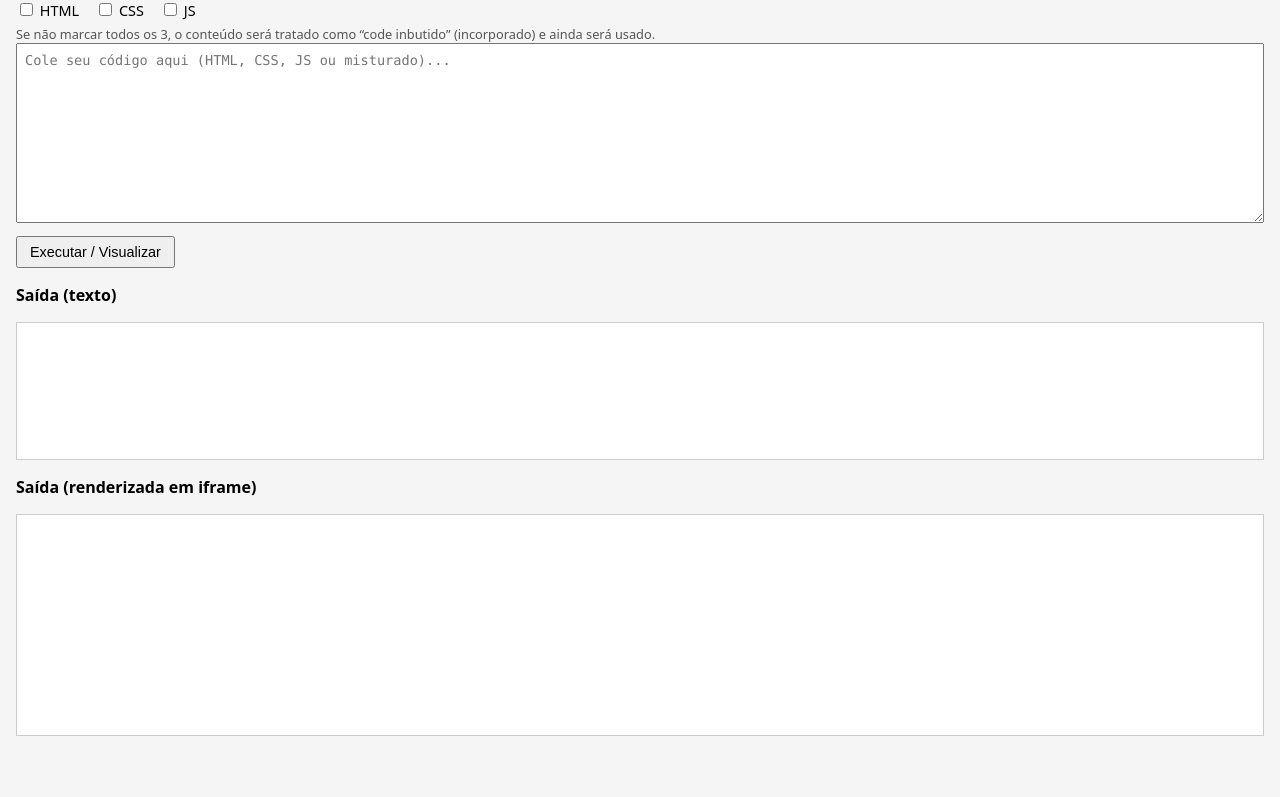
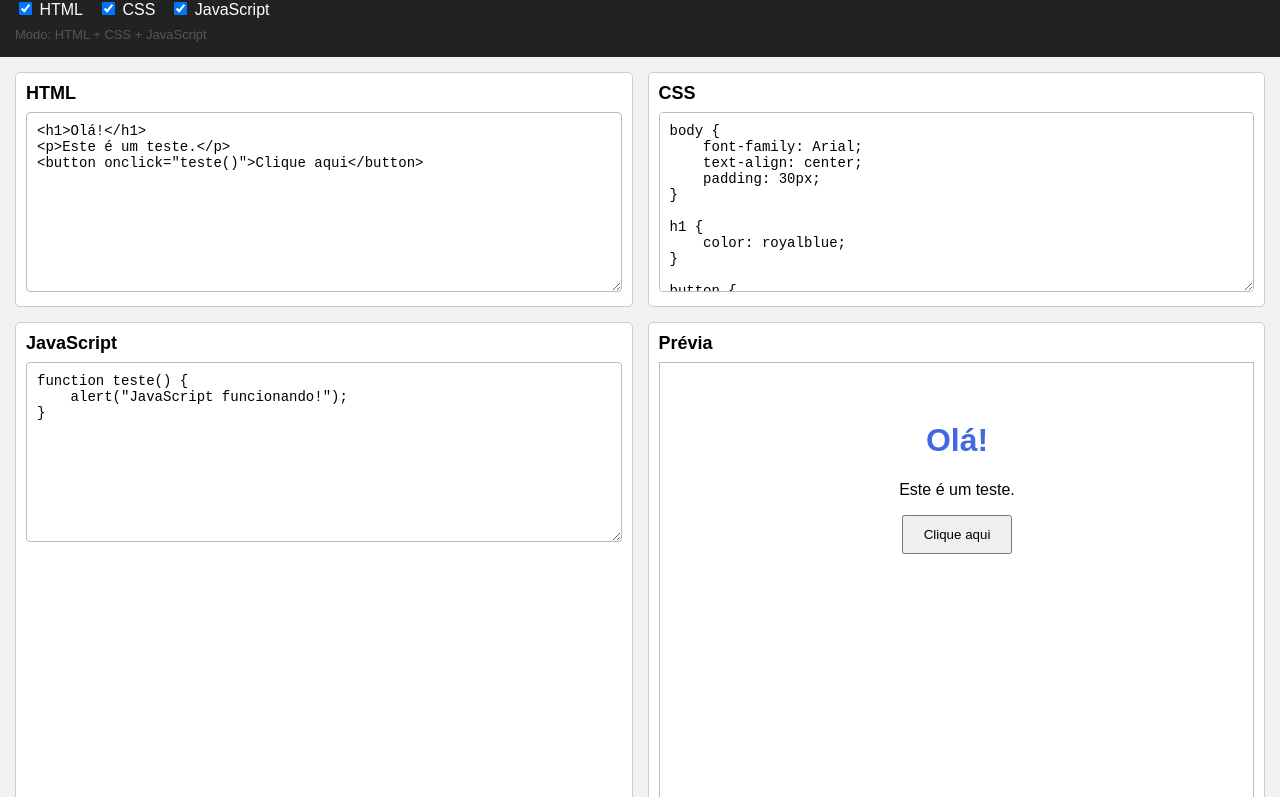
Before and after one commit to daniel11255/html-teste, a plain HTML site: page index.html in a window 1280 px wide. Shown: the part 52-849 px from the top of the page. Before the commit the page ends 804 px from the top, so only its background shows below. Drawn offline with Linux system fonts and the light colour scheme.

Commit message:
Refactor HTML structure and improve styles

```diff
--- a/index.html
+++ b/index.html
@@ -1,166 +1,271 @@
 <!DOCTYPE html>
 <html lang="pt-BR">
+
 <head>
-  <meta charset="UTF-8" />
-  <title>Visualizador Simples de HTML/CSS/JS</title>
+    <meta charset="UTF-8">
+    <meta name="viewport" content="width=device-width, initial-scale=1.0">
+    <title>Visualizador HTML CSS JS</title>
+
     <style>
+        * {
+            box-sizing: border-box;
+        }
+
         body {
-      font-family: system-ui, -apple-system, sans-serif;
-      margin: 16px;
-      background: #f5f5f5;
+            margin: 0;
+            font-family: Arial, sans-serif;
+            background: #f2f2f2;
         }
-    h1 {
-      font-size: 1.2rem;
-      margin-bottom: 8px;
+
+        header {
+            padding: 15px;
+            background: #222;
+            color: white;
         }
-    label {
-      display: inline-block;
-      margin-right: 12px;
-      font-size: 0.9rem;
+
+        header h1 {
+            margin: 0 0 10px;
+            font-size: 22px;
         }
+
+        .selecao {
+            display: flex;
+            gap: 15px;
+            flex-wrap: wrap;
+        }
+
+        .selecao label {
+            cursor: pointer;
+        }
+
+        main {
+            display: grid;
+            grid-template-columns: 1fr 1fr;
+            gap: 15px;
+            padding: 15px;
+        }
+
+        .editor,
+        .preview {
+            background: white;
+            border: 1px solid #ccc;
+            border-radius: 5px;
+            padding: 10px;
+        }
+
+        .editor h2,
+        .preview h2 {
+            margin: 0 0 8px;
+            font-size: 18px;
+        }
+
         textarea {
             width: 100%;
             height: 180px;
-      font-family: ui-monospace, SFMono-Regular, Menlo, Consolas, monospace;
-      font-size: 0.85rem;
-      padding: 8px;
-      box-sizing: border-box;
             resize: vertical;
+            padding: 10px;
+            font-family: monospace;
+            font-size: 14px;
+            border: 1px solid #bbb;
+            border-radius: 4px;
         }
-    button {
-      margin-top: 8px;
-      padding: 6px 12px;
-      font-size: 0.9rem;
+
+        .preview {
+            min-height: 570px;
         }
-    .output {
-      margin-top: 16px;
-      border: 1px solid #ccc;
-      background: #fff;
-      padding: 8px;
-      min-height: 120px;
-      white-space: pre-wrap;
-      font-family: ui-monospace, SFMono-Regular, Menlo, Consolas, monospace;
-      font-size: 0.85rem;
-    }
-    .frame-container {
-      margin-top: 16px;
-      border: 1px solid #ccc;
-      background: #fff;
-    }
+
         iframe {
             width: 100%;
-      height: 220px;
-      border: none;
-      display: block;
+            height: 520px;
+            border: 1px solid #bbb;
+            background: white;
         }
-    .note {
-      font-size: 0.8rem;
+
+        footer {
+            text-align: center;
+            padding: 10px;
+            color: #666;
+        }
+
+        #status {
+            margin-top: 8px;
+            font-size: 13px;
             color: #555;
-      margin-top: 4px;
+        }
+
+        @media (max-width: 800px) {
+            main {
+                grid-template-columns: 1fr;
+            }
         }
     </style>
 </head>
+
 <body>
-  <h1>Visualizador simples de HTML / CSS / JS</h1>
 
-  <div>
-    <label><input type="checkbox" id="useHtml" /> HTML</label>
-    <label><input type="checkbox" id="useCss" /> CSS</label>
-    <label><input type="checkbox" id="useJs" /> JS</label>
-  </div>
-  <div class="note">
-    Se não marcar todos os 3, o conteúdo será tratado como “code inbutido” (incorporado) e ainda será usado.
+    <header>
+
+        <h1>Visualizador HTML, CSS e JS</h1>
+
+        <div class="selecao">
+
+            <label>
+                <input type="checkbox" id="usarHTML" checked>
+                HTML
+            </label>
+
+            <label>
+                <input type="checkbox" id="usarCSS" checked>
+                CSS
+            </label>
+
+            <label>
+                <input type="checkbox" id="usarJS" checked>
+                JavaScript
+            </label>
+
         </div>
 
-  <textarea id="codeInput" placeholder="Cole seu código aqui (HTML, CSS, JS ou misturado)..."></textarea>
-  <br />
-  <button id="runBtn">Executar / Visualizar</button>
-
-  <h2 style="font-size:1rem; margin-top:16px;">Saída (texto)</h2>
-  <div id="textOutput" class="output"></div>
-
-  <h2 style="font-size:1rem; margin-top:16px;">Saída (renderizada em iframe)</h2>
-  <div class="frame-container">
-    <iframe id="previewFrame"></iframe>
+        <div id="status">
+            Modo: HTML + CSS + JavaScript
         </div>
 
-  <script>
-    document.getElementById('runBtn').addEventListener('click', () => {
-      const useHtml = document.getElementById('useHtml').checked;
-      const useCss = document.getElementById('useCss').checked;
-      const useJs = document.getElementById('useJs').checked;
-      const code = document.getElementById('codeInput').value;
+    </header>
 
-      const textOutput = document.getElementById('textOutput');
-      const frame = document.getElementById('previewFrame');
+    <main>
 
-      // Sempre mostra o código como “code inbutido” na saída de texto
-      textOutput.textContent = code;
+        <section class="editor">
 
-      // Monta o conteúdo do iframe
-      let htmlPart = '';
-      let cssPart = '';
-      let jsPart = '';
+            <h2>HTML</h2>
 
-      const allSelected = useHtml && useCss && useJs;
+            <textarea id="htmlCode" spellcheck="false"><h1>Olá!</h1>
+<p>Este é um teste.</p>
+<button onclick="teste()">Clique aqui</button></textarea>
 
-      if (allSelected) {
-        // Tenta separar por tags se o usuário colou algo parecido com um arquivo completo
-        // Esta é uma separação bem simples e ingênua, só para exemplo.
-        const htmlMatch = code.match(/<!DOCTYPE[^>]*>|<html[\s\S]*<\/html>/i);
-        const styleMatch = code.match(/<style[^>]*>([\s\S]*?)<\/style>/i);
-        const scriptMatch = code.match(/<script[^>]*>([\s\S]*?)<\/script>/i);
+        </section>
 
-        if (htmlMatch) {
-          htmlPart = htmlMatch[0];
-        } else {
-          // Se não achar <html>... assume que tudo é HTML
-          htmlPart = code;
+        <section class="editor">
+
+            <h2>CSS</h2>
+
+            <textarea id="cssCode" spellcheck="false">body {
+    font-family: Arial;
+    text-align: center;
+    padding: 30px;
 }
 
-        if (styleMatch) {
-          cssPart = styleMatch[1];
-        }
-        if (scriptMatch) {
-          jsPart = scriptMatch[1];
-        }
-      } else {
-        // Não selecionou todos: trata tudo como “code inbutido”
-        // Coloca tudo dentro de <pre> para visualização e também tenta executar como HTML
-        htmlPart =
-          '<pre style="white-space: pre-wrap; word-break: break-word;">' +
-          escapeHtml(code) +
-          '</pre>';
-        cssPart = '';
-        jsPart = '';
+h1 {
+    color: royalblue;
 }
 
-      const fullHtml =
-        '<!DOCTYPE html>' +
-        '<html lang="pt-BR">' +
-        '<head>' +
-        '<meta charset="UTF-8">' +
-        (cssPart ? '<style>' + cssPart + '</style>' : '') +
-        '</head>' +
-        '<body>' +
-        htmlPart +
-        (jsPart ? '<script>' + jsPart + '<\/script>' : '') +
-        '</body>' +
-        '</html>';
+button {
+    padding: 10px 20px;
+    cursor: pointer;
+}</textarea>
 
-      // Escreve no iframe
-      const doc = frame.contentDocument || frame.contentWindow.document;
-      doc.open();
-      doc.write(fullHtml);
-      doc.close();
-    });
+        </section>
 
-    function escapeHtml(str) {
-      return str
-        .replace(/&/g, '&amp;')
-        .replace(/</g, '&lt;')
-        .replace(/>/g, '&gt;');
+        <section class="editor">
+
+            <h2>JavaScript</h2>
+
+            <textarea id="jsCode" spellcheck="false">function teste() {
+    alert("JavaScript funcionando!");
+}</textarea>
+
+        </section>
+
+        <section class="preview">
+
+            <h2>Prévia</h2>
+
+            <iframe id="preview"></iframe>
+
+        </section>
+
+    </main>
+
+    <footer>
+        Visualizador simples de HTML, CSS e JavaScript
+    </footer>
+
+    <script>
+        const htmlCode = document.getElementById("htmlCode");
+        const cssCode = document.getElementById("cssCode");
+        const jsCode = document.getElementById("jsCode");
+
+        const usarHTML = document.getElementById("usarHTML");
+        const usarCSS = document.getElementById("usarCSS");
+        const usarJS = document.getElementById("usarJS");
+
+        const preview = document.getElementById("preview");
+        const status = document.getElementById("status");
+
+        function atualizar() {
+
+            const html = htmlCode.value;
+            const css = cssCode.value;
+            const js = jsCode.value;
+
+            const todosSelecionados =
+                usarHTML.checked &&
+                usarCSS.checked &&
+                usarJS.checked;
+
+            /*
+                IMPORTANTE:
+
+                Mesmo que nem todos os três estejam selecionados,
+                nenhum código é descartado.
+
+                Nesse caso, o conteúdo é tratado como código
+                embutido na mesma página de visualização.
+            */
+
+            if (todosSelecionados) {
+                status.textContent = "Modo: HTML + CSS + JavaScript";
+            } else {
+                status.textContent = "Modo: código embutido — nenhum código foi descartado";
             }
-  </script>
+
+            const documento = `
+<!DOCTYPE html>
+<html lang="pt-BR">
+
+<head>
+    <meta charset="UTF-8">
+
+    <style>
+        ${css}
+    </style>
+</head>
+
+<body>
+
+    ${html}
+
+    <script>
+        ${js}
+    <\/script>
+
 </body>
 </html>
+`;
+
+            preview.srcdoc = documento;
+        }
+
+        htmlCode.addEventListener("input", atualizar);
+        cssCode.addEventListener("input", atualizar);
+        jsCode.addEventListener("input", atualizar);
+
+        usarHTML.addEventListener("change", atualizar);
+        usarCSS.addEventListener("change", atualizar);
+        usarJS.addEventListener("change", atualizar);
+
+        atualizar();
+    </script>
+
+</body>
+
+</html>
```
Lines whose indentation alone changed are shown as unchanged.
